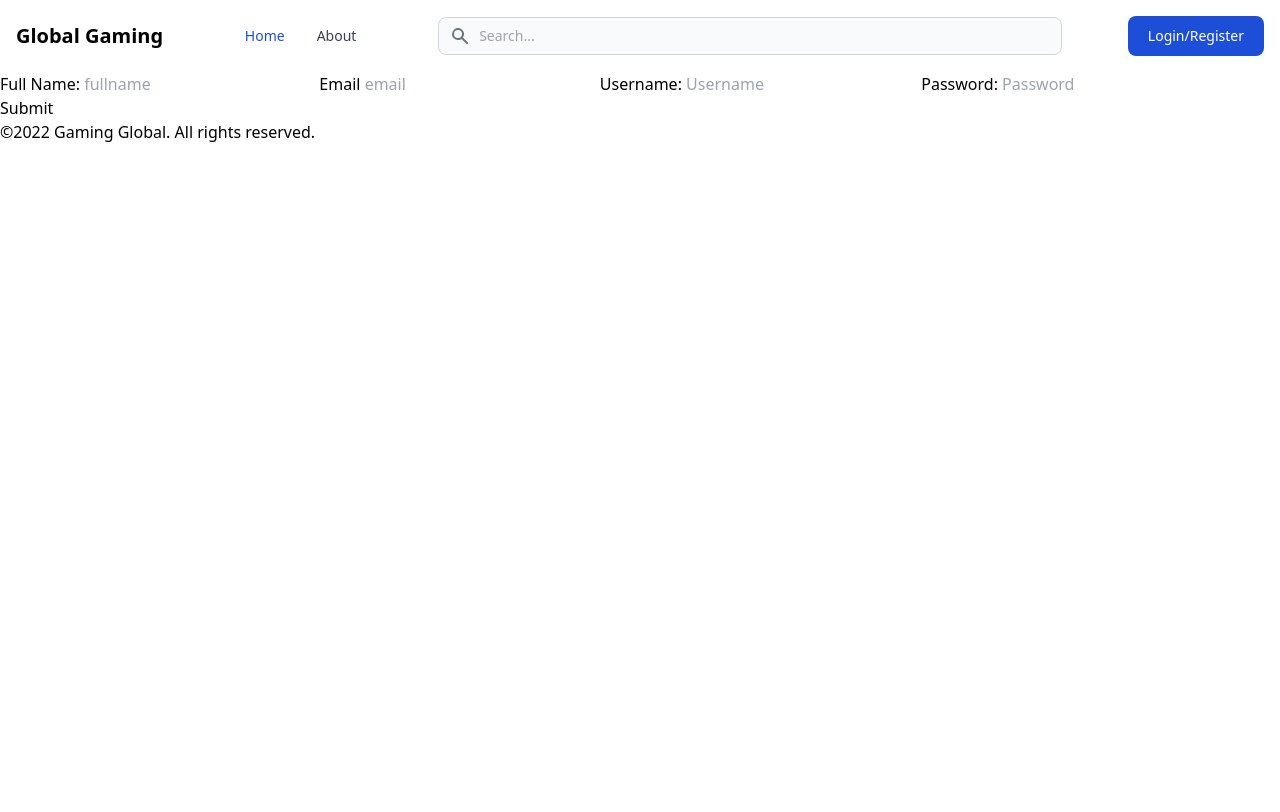
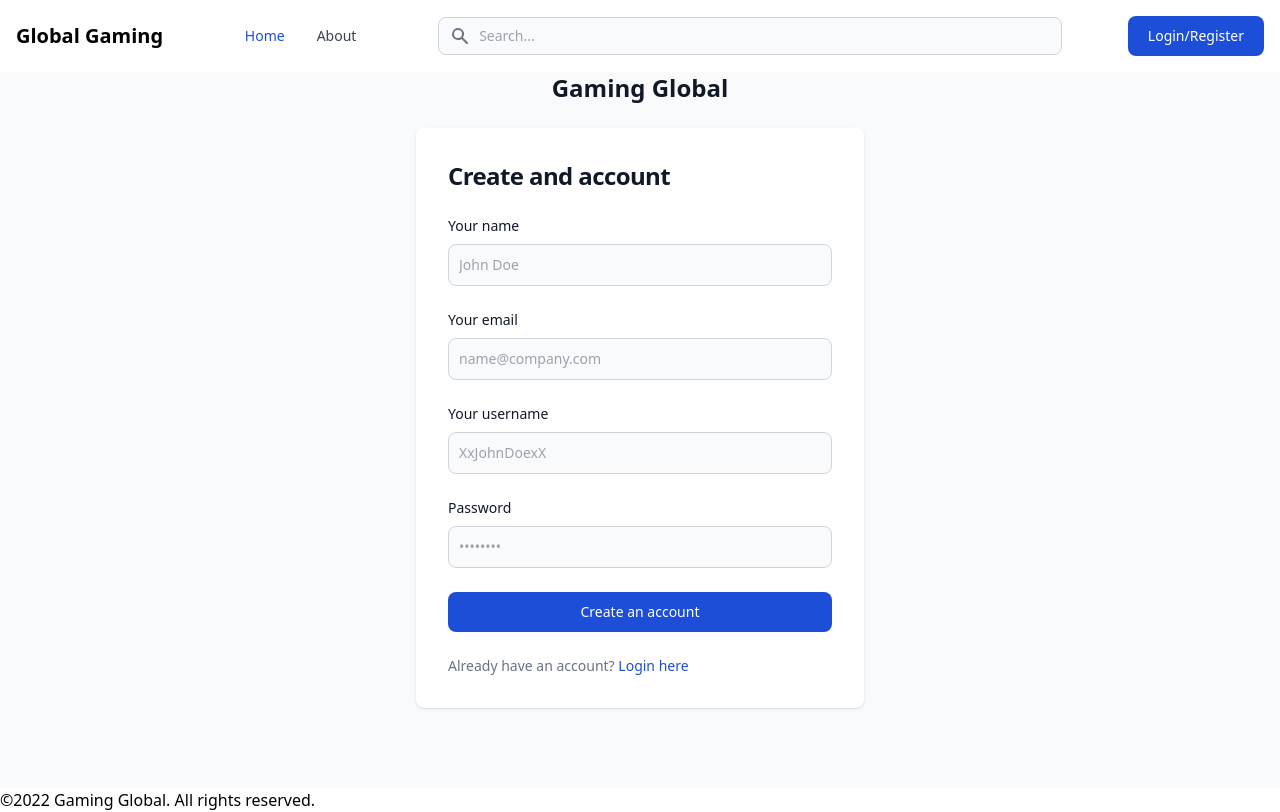
Before and after one commit to JuanPablo2655/3155_Final, a Flask app: page /register in a window 1280 px wide. Before the commit the page ends 142 px from the top, so only its background shows below. Run offline with Flask 3, Linux system fonts and the light colour scheme; some libraries are stand-ins or nearby versions.

Commit message:
Sign up forms + more stuff

```diff
--- a/templates/404.html
+++ b/templates/404.html
@@ -10,7 +10,7 @@
             <!-- SPACER -->
             <div class="mt-4 mb-8"></div>
             <a rel="noopener noreferrer" href="/templates/index.html"
-                class="px-8 py-3 font-semibold rounded dark:bg-violet-400 dark:text-gray-900 bg-blue-700 text-whit dark:hover:bg-violet-500">Back
+                class="px-8 py-3 font-semibold rounded dark:bg-violet-400 dark:text-gray-900 bg-blue-700 text-white hover:bg-blue-800 dark:hover:bg-violet-500">Back
                 to
                 homepage</a>
         </div>
--- a/templates/_base.html
+++ b/templates/_base.html
@@ -10,6 +10,7 @@
 	<script src="../node_modules/flowbite/src/flowbite.js"></script>
 </head>
 
+<div class="flex flex-col h-screen justify-between">
 	<header>
 		<!-- BEGINNING ON NAV BAR -->
 		<nav class="bg-white border-gray-200 px-2 sm:px-4 py-2.5 dark:bg-gray-900">
@@ -18,7 +19,8 @@
 			<div class="container flex flex-wrap justify-between items-center mx-auto">
 				<a href="#" class="flex items-center">
 					<!-- <img src="../gglogo.png" class="mr-3 h-6 sm:h-9" alt="Global Gaming" /> -->
-				<span class="self-center text-xl font-semibold whitespace-nowrap dark:text-white">Global Gaming</span>
+					<span class="self-center text-xl font-semibold whitespace-nowrap dark:text-white">Global
+						Gaming</span>
 				</a>
 
 				<!-- SEARCH BAR -->
@@ -40,8 +42,8 @@
 					<div class="hidden relative md:block w-full">
 						<div class="flex absolute inset-y-0 left-0 items-center pl-3 pointer-events-none">
 
-						<svg class="w-5 h-5 text-gray-500" aria-hidden="true" fill="currentColor" viewBox="0 0 20 20"
-							xmlns="http://www.w3.org/2000/svg">
+							<svg class="w-5 h-5 text-gray-500" aria-hidden="true" fill="currentColor"
+								viewBox="0 0 20 20" xmlns="http://www.w3.org/2000/svg">
 								<path fill-rule="evenodd"
 									d="M8 4a4 4 0 100 8 4 4 0 000-8zM2 8a6 6 0 1110.89 3.476l4.817 4.817a1 1 0 01-1.414 1.414l-4.816-4.816A6 6 0 012 8z"
 									clip-rule="evenodd"></path>
@@ -101,5 +103,6 @@
 	<footer>
 		<p>&copy;2022 Gaming Global. All rights reserved.</p>
 	</footer>
+</div>
 
 </html>
--- a/templates/register.html
+++ b/templates/register.html
@@ -1,16 +1,63 @@
-{% extends '_base.html' %} {% block title %}Home{% endblock %}
+{% extends '_base.html' %} {% block title %}Create an account{% endblock %}
 {% block body %}
-<form action="{{url_for('register') }}" method="post" autocomplete="off">
-    <div class="container">
-        <label for="fullname">Full Name: </label>
-        <input type="text" name="fullname" placeholder="fullname" required>
-        <label for="email">Email</label>
-        <input type="text" name="email" placeholder="email" required>
-        <label for="username">Username: </label>
-        <input type="text" name="username" placeholder="Username" required>
-        <label for="password">Password:</label>
-        <input type="password" name="password" placeholder="Password" required>
-        <button type="submit">Submit</button>
+<section class="bg-gray-50 dark:bg-gray-900 flex h-full flex justify-center items-center">
+    <div class="flex flex-col items-center justify-center mx-auto w-full pb-20">
+        <a href="#" class="flex items-center mb-6 text-2xl font-semibold text-gray-900 dark:text-white">
+            Gaming Global
+        </a>
+        <div class="w-full bg-white rounded-lg shadow dark:border max-w-md dark:bg-gray-800 dark:border-gray-700">
+            <div class="p-6 space-y-4 md:space-y-6 sm:p-8">
+                <h1 class="text-xl font-bold leading-tight tracking-tight text-gray-900 md:text-2xl dark:text-white">
+                    Create and account
+                </h1>
+                <form class="space-y-4 md:space-y-6" action="{{url_for('register')}}" method="POST" autocomplete="off">
+                    <!-- NAME -->
+                    <div>
+                        <label for="fullname" class="block mb-2 text-sm font-medium text-gray-900 dark:text-white">Your
+                            name</label>
+                        <input type="text" name="fullname" id="fullname"
+                            class="bg-gray-50 border border-gray-300 text-gray-900 sm:text-sm rounded-lg focus:ring-primary-600 focus:border-primary-600 block w-full p-2.5 dark:bg-gray-700 dark:border-gray-600 dark:placeholder-gray-400 dark:text-white dark:focus:ring-blue-500 dark:focus:border-blue-500"
+                            placeholder="John Doe" required>
+                    </div>
+
+                    <!-- EMAIL -->
+                    <div>
+                        <label for="email" class="block mb-2 text-sm font-medium text-gray-900 dark:text-white">Your
+                            email</label>
+                        <input type="email" name="email" id="email"
+                            class="bg-gray-50 border border-gray-300 text-gray-900 sm:text-sm rounded-lg focus:ring-primary-600 focus:border-primary-600 block w-full p-2.5 dark:bg-gray-700 dark:border-gray-600 dark:placeholder-gray-400 dark:text-white dark:focus:ring-blue-500 dark:focus:border-blue-500"
+                            placeholder="name@company.com" required>
+                    </div>
+
+                    <!-- USERNAME -->
+                    <div>
+                        <label for="username" class="block mb-2 text-sm font-medium text-gray-900 dark:text-white">Your
+                            username</label>
+                        <input type="text" name="username" id="username"
+                            class="bg-gray-50 border border-gray-300 text-gray-900 sm:text-sm rounded-lg focus:ring-primary-600 focus:border-primary-600 block w-full p-2.5 dark:bg-gray-700 dark:border-gray-600 dark:placeholder-gray-400 dark:text-white dark:focus:ring-blue-500 dark:focus:border-blue-500"
+                            placeholder="XxJohnDoexX" required>
+                    </div>
+
+                    <!-- PASSWORD -->
+                    <div>
+                        <label for="password"
+                            class="block mb-2 text-sm font-medium text-gray-900 dark:text-white">Password</label>
+                        <input type="password" name="password" id="password" placeholder="••••••••"
+                            class="bg-gray-50 border border-gray-300 text-gray-900 sm:text-sm rounded-lg focus:ring-primary-600 focus:border-primary-600 block w-full p-2.5 dark:bg-gray-700 dark:border-gray-600 dark:placeholder-gray-400 dark:text-white dark:focus:ring-blue-500 dark:focus:border-blue-500"
+                            required>
+                    </div>
+
+                    <!-- SUBMIT -->
+                    <button type="submit"
+                        class="w-full text-white bg-blue-700 hover:bg-primary-700 focus:ring-4 focus:outline-none focus:ring-primary-300 font-medium rounded-lg text-sm px-5 py-2.5 text-center dark:bg-violet-400 dark:text-gray-900 dark:hover:bg-violet-500 dark:focus:ring-primary-800">Create
+                        an account</button>
+                    <p class="text-sm font-light text-gray-500 dark:text-gray-400">
+                        Already have an account? <a href="#"
+                            class="font-medium text-blue-700 hover:underline dark:text-violet-400">Login here</a>
+                    </p>
+                </form>
+            </div>
+        </div>
     </div>
-</form>
+</section>
 {% endblock %}
```
Lines whose indentation alone changed are shown as unchanged.
